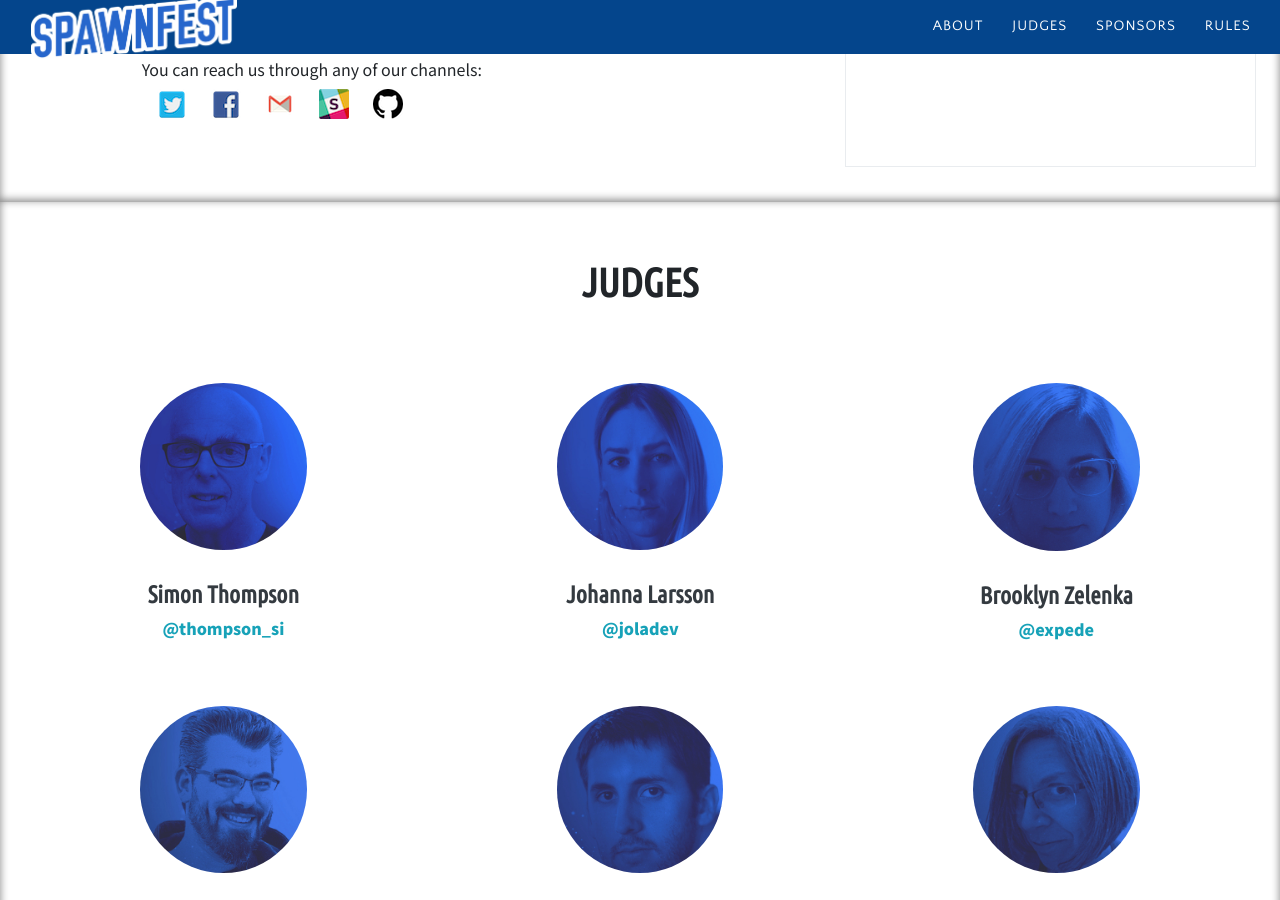
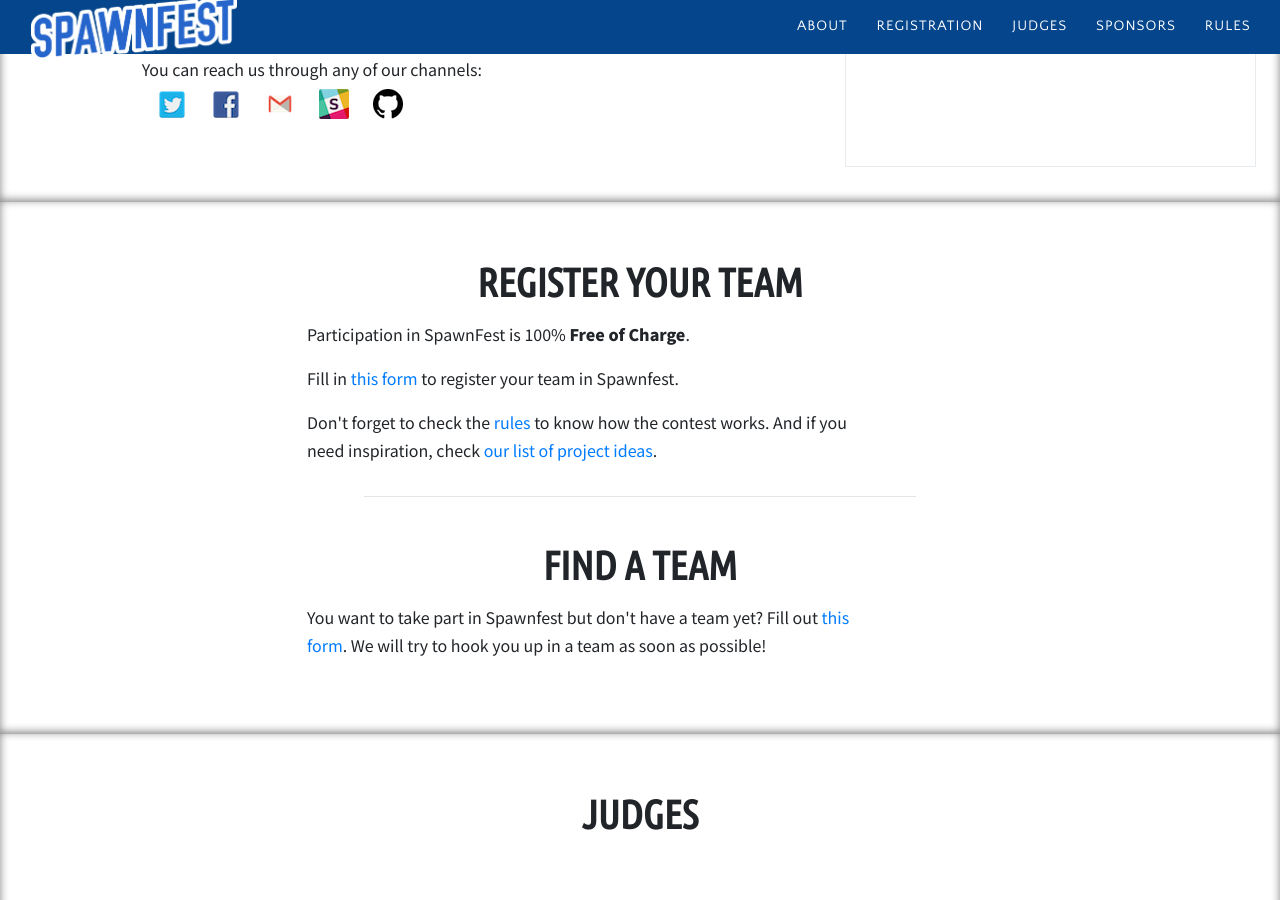
Before and after one commit to spawnfest/spawnfest.github.io, a Jekyll site: the page built from index.html, in a window 1280 px wide and 900 px high, scrolled down 1243 px. Built offline with Jekyll 4.4.1, drawn with Linux system fonts in a browser that asks for light colours; nearby versions of some CDN libraries; some web fonts are replaced; comment, search, counter and statistics services are not loaded; some of the changed text lies outside the part shown.

Commit message:
open registrations

```diff
--- a/_config.yml
+++ b/_config.yml
@@ -1,8 +1,8 @@
 nav:
   - name: About
     ref: "#about"
-  # - name: Registration
-  #   ref: "#registration"
+  - name: Registration
+    ref: "#registration"
   - name: Judges
     ref: "#judges"
   - name: Sponsors
--- a/_includes/registration.html
+++ b/_includes/registration.html
@@ -8,9 +8,9 @@
       <div class="col-md-7">
         <p>Participation in SpawnFest is 100% <strong>Free of Charge</strong>.</p>
         <p>
-          <s>Fill in <a target="_blank" href="https://forms.gle/29uVe2Fgjx91JuYQ8">this form</a> to register your team in Spawnfest.</s>
+          Fill in <a target="_blank" href="https://forms.gle/29uVe2Fgjx91JuYQ8">this form</a> to register your team in Spawnfest.
           <br>
-          <b>The registration is closed.</b>
+          <!--<b>The registration is closed.</b>-->
         </p>
         <p>
           Don't forget to check the <a href="#rules">rules</a> to know how the contest works.
@@ -32,13 +32,13 @@
     <div class="row align-items-center">
       <div class="col-md-2"></div>
       <div class="col-md-7">
-        <p><s>
+        <p>
           You want to take part in Spawnfest but don't have a team yet?
           Fill out <a target="_blank" href="https://forms.gle/XjYugjcEHUSr2BTM7">this form</a>.
           We will try to hook you up in a team as soon as possible!
-        </s></p>
+        </p>
         <p>
-          The registration is closed.
+          <!--The registration is closed.-->
         </p>
       </div>
       <div class="p-4 col-md-3">
--- a/index.html
+++ b/index.html
@@ -14,7 +14,7 @@
 {% include about.html %}
 
 <!-- Registration -->
-<!-- {% include registration.html %} -->
+{% include registration.html %}
 
 <!-- Judges -->
 {% include judges.html %}
```
